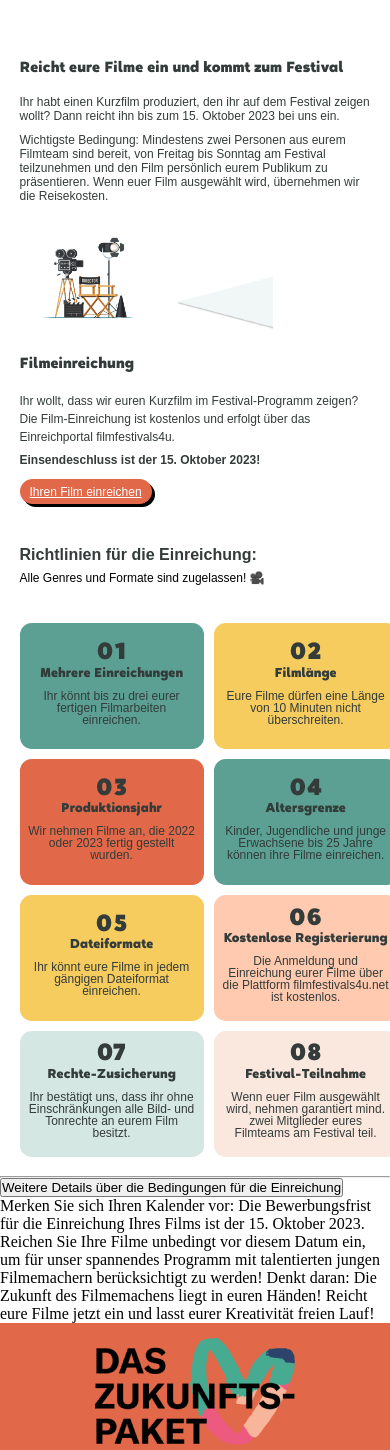
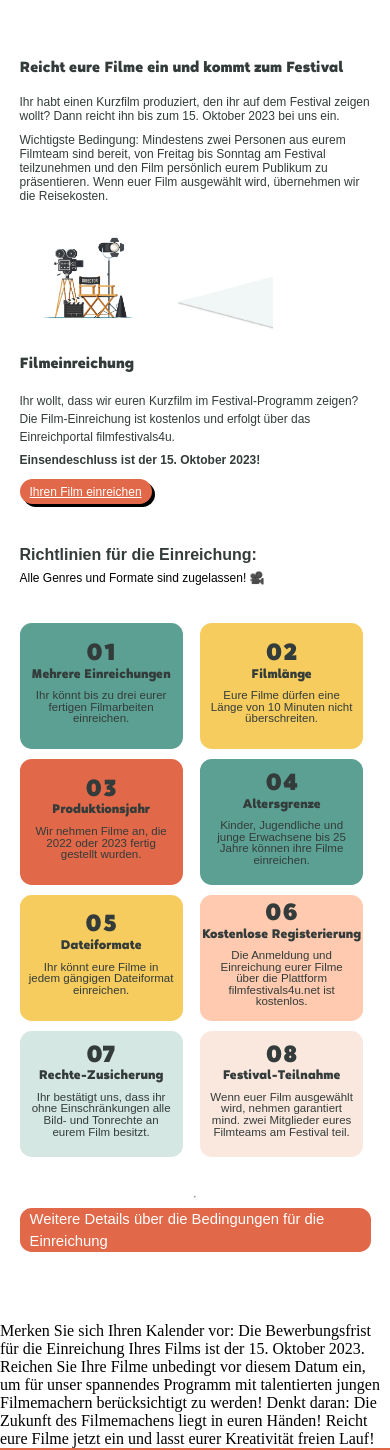
Before and after one commit to JoshRBeck/kijufi-nextjs-latest, a Next.js app: page /filmeinreichung in a window 390 px wide. Shown: the part 102-1552 px from the top of the page. Built offline with nearby package versions, Linux system fonts and the light colour scheme.

Commit message:
"More Film einreichung"

```diff
--- a/src/app/filmeinreichung.module.css
+++ b/src/app/filmeinreichung.module.css
@@ -205,7 +205,7 @@
   }
   .schritte {
     width: 100%;
-    width: 11.50394rem;
+    width: 10.2rem;
     height: 7.86719rem;
     flex-shrink: 0;
     border-radius: 0.74219rem;
@@ -225,7 +225,7 @@
   .schritteName {
     color: #333c3a;
     font-family: "Halcyon Black", sans-serif;
-    font-size: 0.875rem;
+    font-size: 0.85rem;
     font-style: normal;
     font-weight: 700;
     line-height: 100%;
@@ -233,18 +233,45 @@
   .schritteBeschreibung {
     color: #333c3a;
     font-family: "Halcyon Medium", sans-serif;
-    font-size: 0.75rem;
+    font-size: 0.72rem;
     font-style: normal;
     font-weight: 400;
     line-height: 100%;
     text-align: center;
     padding: 8px;
   }
+  .mehrInfoButtonContainer {
+    display: flex;
+    justify-content: center;
+    align-items: center;
+    flex-direction: column;
+    padding: 5%;
+  }
+  .mehrInfoButton {
+    color: #fff;
+    background-color: #e16848;
+    padding-left: 10px;
+    padding-right: 10px;
+    margin-bottom: 50px;
+    margin-top: 10px;
+    border-style: none;
+    font-family: "Halcyon Medium", sans-serif;
+    font-size: 0.92775rem;
+    font-style: normal;
+    font-weight: 500;
+    line-height: 150%;
+    border-radius: 0.74219rem;
+    text-align: inherit;
+  }
   .polygon {
     width: 65%;
     position: relative;
     right: 15%;
     top: 5%;
+  }
+  .guidelinesListContainer {
+    padding: 5%;
+    background-color: #d5e7e3;
   }
 }
 .schritteColorOne {
```
